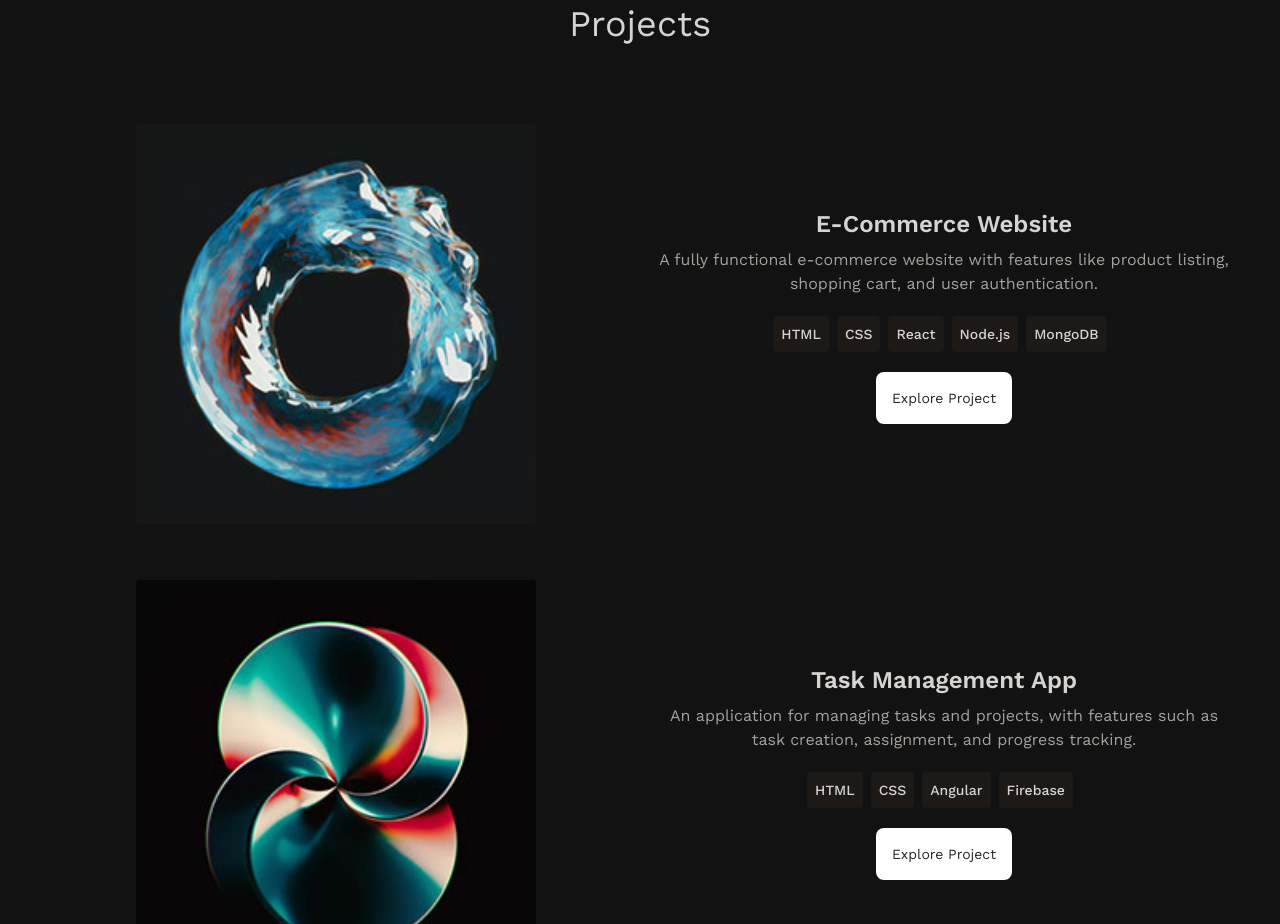
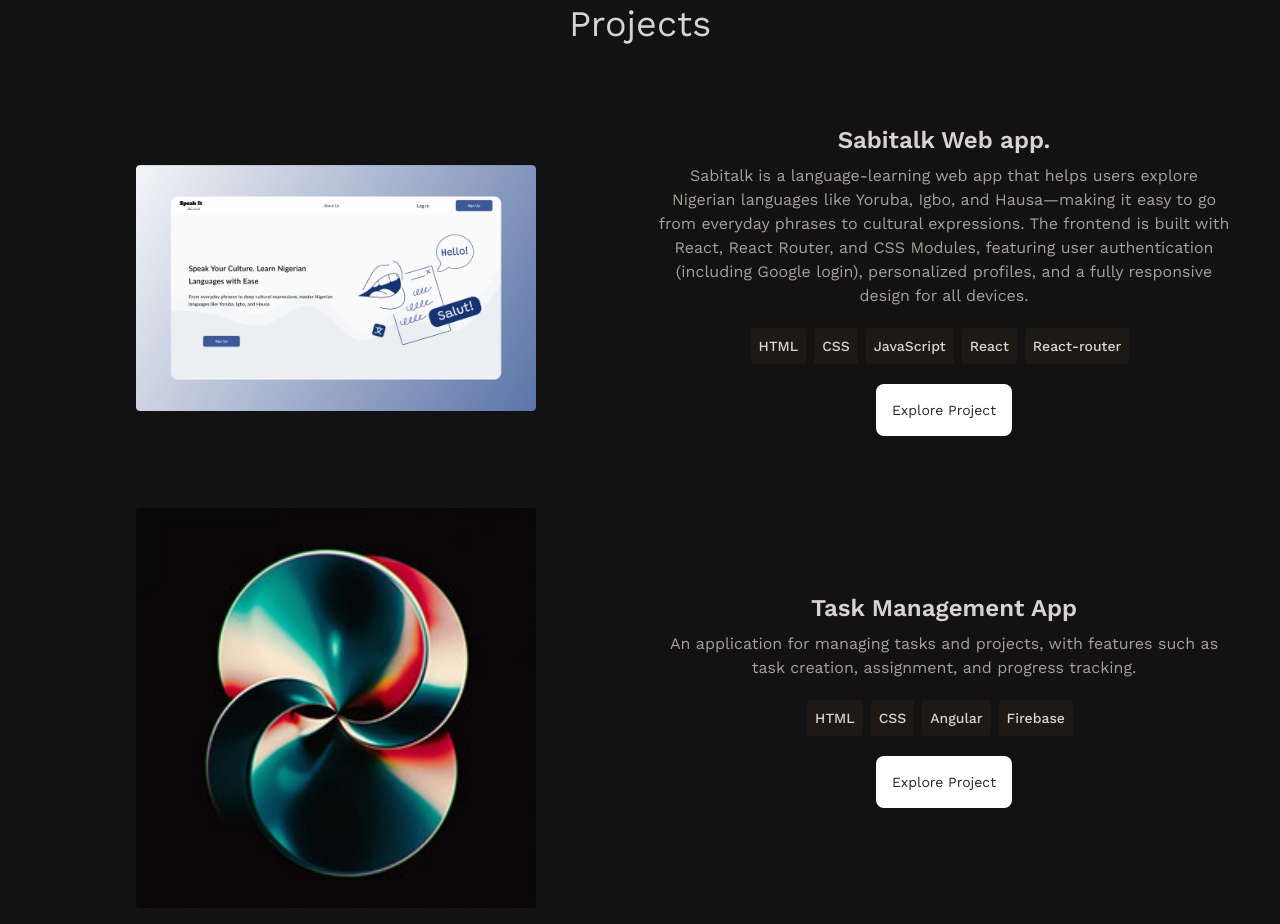
Before and after one commit to Timmydrax/Portfolio-2.0, a React (Vite) app: page / in a window 1280 px wide. Shown: the part 1300-2224 px from the top of the page. Built offline with nearby package versions, Linux system fonts and the light colour scheme.

Commit message:
REFACTOR: Added some Images

```diff
--- a/src/components/Projects.jsx
+++ b/src/components/Projects.jsx
@@ -54,7 +54,7 @@ const Projects = () => {
                   ))}
                 </div>
                 <a
-                  href="/resume.pdf"
+                  href={project.link}
                   target="_blank"
                   rel="noopener noreferrer"
                   download
--- a/src/constants/index.js
+++ b/src/constants/index.js
@@ -1,4 +1,4 @@
-import project1 from "../assets/projects/project-1.webp";
+import project1 from "../assets/projects/project-one.png";
 import project2 from "../assets/projects/project-2.webp";
 import project3 from "../assets/projects/project-3.webp";
 import project4 from "../assets/projects/project-4.webp";
@@ -33,11 +33,12 @@ export const EXPERIENCES = [
 
 export const PROJECTS = [
   {
-    title: "E-Commerce Website",
+    title: "Sabitalk Web app.",
     image: project1,
     description:
-      "A fully functional e-commerce website with features like product listing, shopping cart, and user authentication.",
-    technologies: ["HTML", "CSS", "React", "Node.js", "MongoDB"],
+      "Sabitalk is a language-learning web app that helps users explore Nigerian languages like Yoruba, Igbo, and Hausa—making it easy to go from everyday phrases to cultural expressions. The frontend is built with React, React Router, and CSS Modules, featuring user authentication (including Google login), personalized profiles, and a fully responsive design for all devices.",
+    technologies: ["HTML", "CSS", "JavaScript", "React", "React-router"],
+    link: "https://sabitalk.vercel.app",
   },
   {
     title: "Task Management App",
```
Also changed, not shown: src/assets/projects/project-one.png (added).
